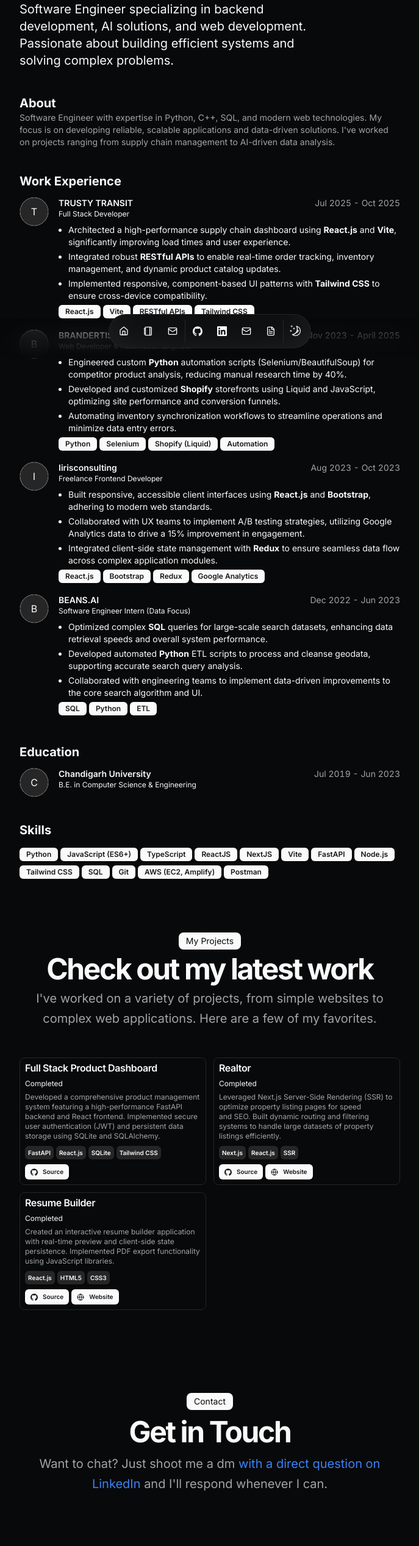
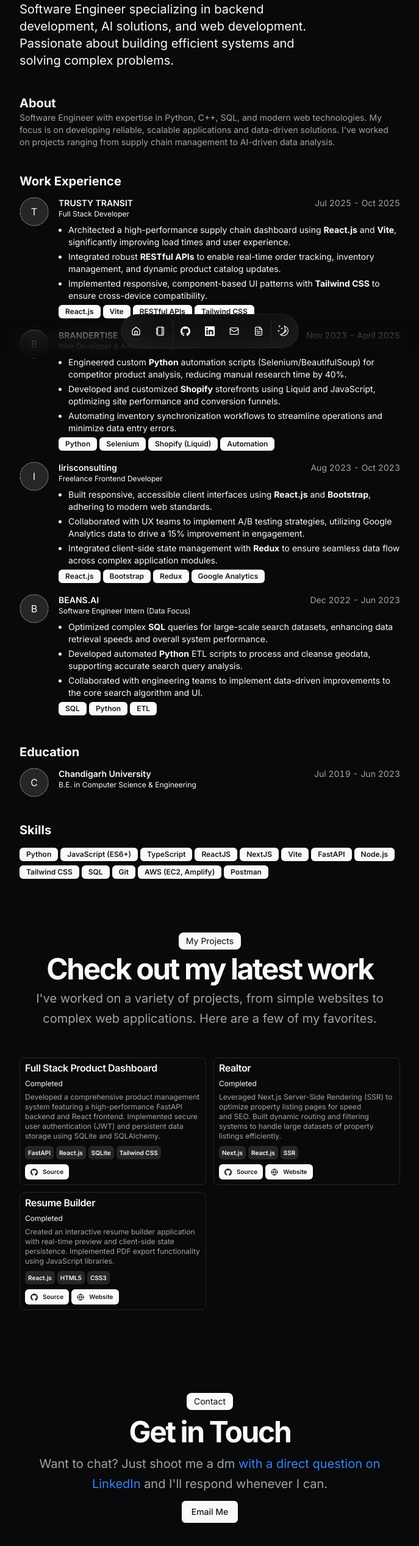
Before and after one commit to Ashutoshmishra88/portfolio-v2, a Next.js app: page / in a window 1280 px wide. Shown: the part 213-2748 px from the top of the page at 61% size, without its empty margins (296-983 px from the left). Built offline with nearby package versions, Linux system fonts and the light colour scheme.

Commit message:
Update portfolio content, avatar and contact button

```diff
--- a/src/app/page.tsx
+++ b/src/app/page.tsx
@@ -1,10 +1,12 @@
 import { HackathonCard } from "@/components/hackathon-card";
+import { cn } from "@/lib/utils";
 import BlurFade from "@/components/magicui/blur-fade";
 import BlurFadeText from "@/components/magicui/blur-fade-text";
 import { ProjectCard } from "@/components/project-card";
 import { ResumeCard } from "@/components/resume-card";
 import { Avatar, AvatarFallback, AvatarImage } from "@/components/ui/avatar";
 import { Badge } from "@/components/ui/badge";
+import { buttonVariants } from "@/components/ui/button";
 import { DATA } from "@/data/resume";
 import Link from "next/link";
 import Markdown from "react-markdown";
@@ -216,6 +218,12 @@ export default function Page() {
                 </Link>{" "}
                 and I&apos;ll respond whenever I can.
               </p>
+              <Link
+                href={`mailto:${DATA.contact.email}`}
+                className={cn(buttonVariants({ variant: "default" }), "w-full sm:w-fit")}
+              >
+                Email Me
+              </Link>
             </div>
           </BlurFade>
         </div>
--- a/src/data/resume.tsx
+++ b/src/data/resume.tsx
@@ -4,14 +4,14 @@ import { HomeIcon, NotebookIcon, FileText, MailIcon } from "lucide-react";
 export const DATA = {
   name: "Ashutosh Mishra",
   initials: "AM",
-  url: "https://linkedin.com/in/ashutosh-misrha",
+  url: "https://ashutoshmishra88.github.io/portfolio-v2/",
   location: "India",
   locationLink: "https://www.google.com/maps/place/India",
   description:
     "Software Engineer specializing in backend development, AI solutions, and web development. Passionate about building efficient systems and solving complex problems.",
   summary:
     "Software Engineer with expertise in Python, C++, SQL, and modern web technologies. My focus is on developing reliable, scalable applications and data-driven solutions. I've worked on projects ranging from supply chain management to AI-driven data analysis.",
-  avatarUrl: "/me.png", // detailed in implementation plan to keep as placeholder for now
+  avatarUrl: "/me.jpg",
   skills: [
     "Python",
     "JavaScript (ES6+)",
@@ -29,8 +29,7 @@ export const DATA = {
   ],
   navbar: [
     { href: "/", icon: HomeIcon, label: "Home" },
-    { href: "/#projects", icon: NotebookIcon, label: "Projects" },
-    { href: "/#contact", icon: MailIcon, label: "Contact" }
+    { href: "/#projects", icon: NotebookIcon, label: "Projects" }
   ],
   contact: {
     email: "shivammishra6899@gmail.com",
```
Also changed, not shown: public/me.jpg (added).
